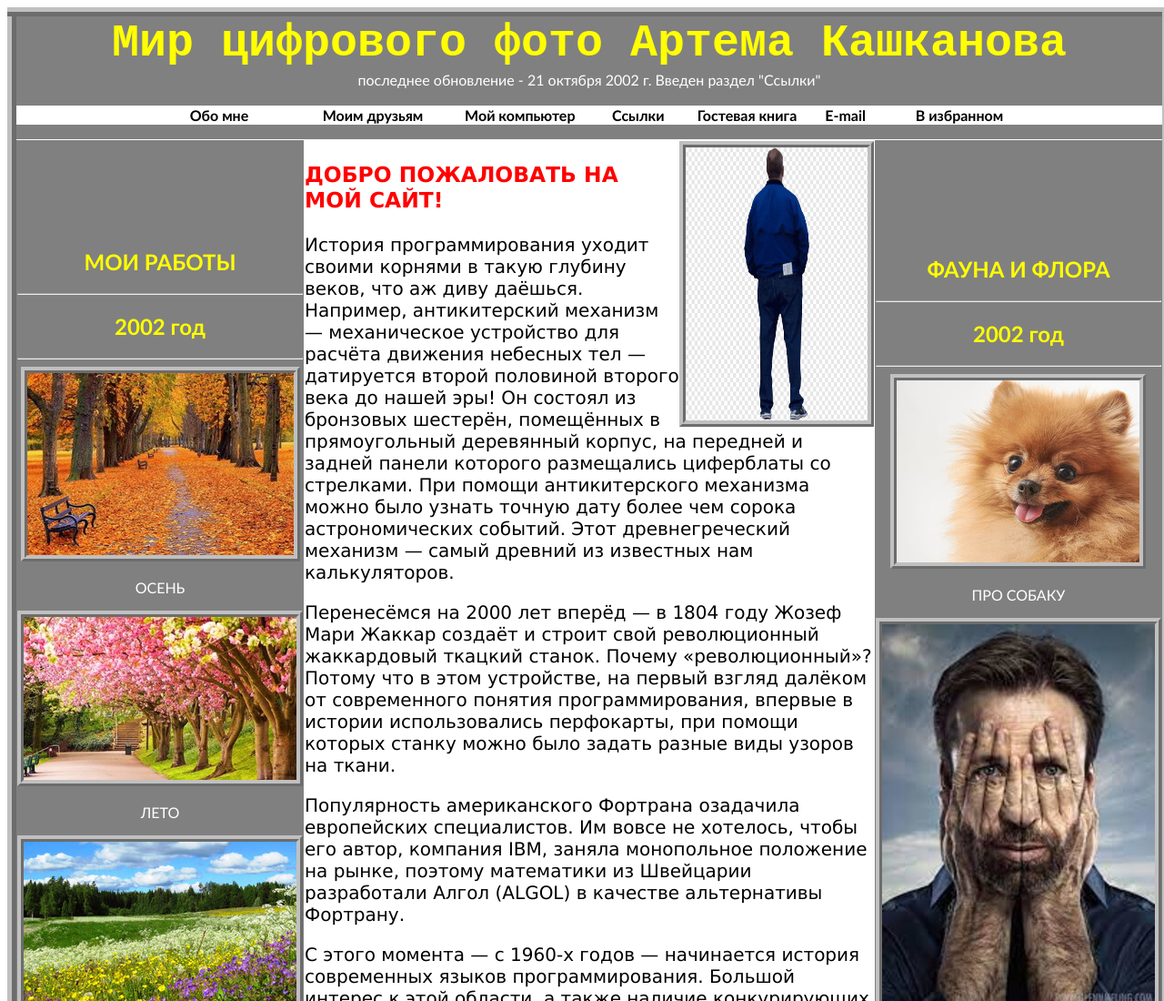
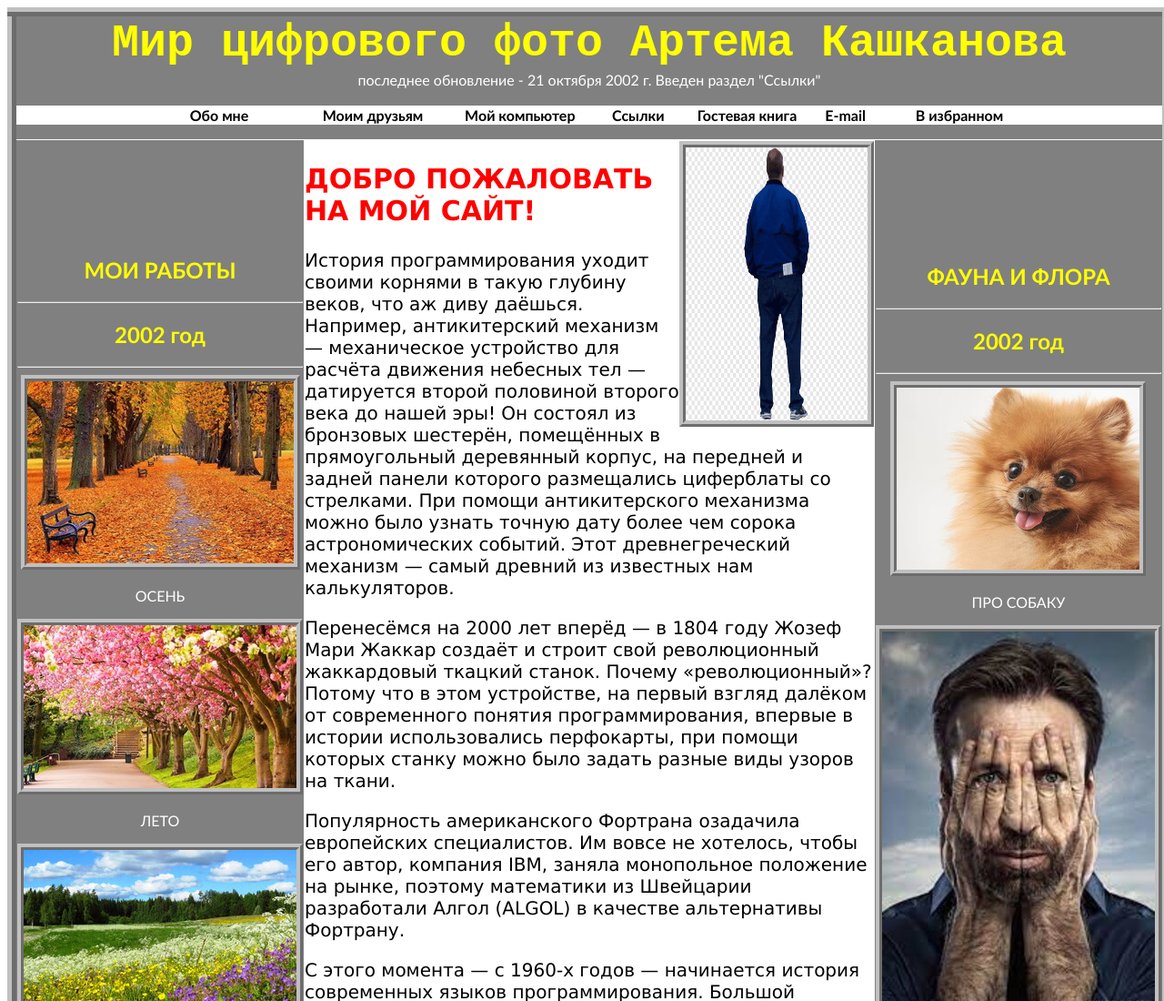
Before and after one commit to StasShein/Shein-repository, a plain HTML site: page site/site table/index.html in a window 1280 px wide. Shown: the top 1100 px of the page at 91% size. Drawn offline with Linux system fonts and the light colour scheme.

Commit message:
add lessons

```diff
--- a/site/site table/index.html
+++ b/site/site table/index.html
@@ -53,9 +53,9 @@
 
             <tr>
                 <th colspan="2">
-                    <h2>МОИ РАБОТЫ</h2>
+                    <h2 class="yellow-font">МОИ РАБОТЫ</h2>
                     <hr>
-                    <h2>2002 год</h2>
+                    <h2 class="yellow-font">2002 год</h2>
                     <hr>
                     <img src="style/images/autumn.jpg" alt="autumn">
                     <p>ОСЕНЬ</p>
@@ -69,7 +69,7 @@
 
                     <img class="man" src="style/images/man.png" alt="Man">
 
-                    <h3>ДОБРО ПОЖАЛОВАТЬ НА МОЙ САЙТ!</h3>
+                    <h2 class="red-font">ДОБРО ПОЖАЛОВАТЬ НА МОЙ САЙТ!</h2>
 
 
 
@@ -94,9 +94,9 @@
                 </td>
 
                 <th colspan="2">
-                    <H2>ФАУНА И ФЛОРА</H2>
+                    <h2 class="yellow-font">ФАУНА И ФЛОРА</h2>
                     <hr>
-                    <h2>2002 год</h2>
+                    <h2 class="yellow-font">2002 год</h2>
                     <hr>
                     <img src="style/images/dog.jpg" alt="DOG">
                     <p>ПРО СОБАКУ</p>
@@ -110,9 +110,12 @@
 
 
         <tfoot>
+
             <tr>
                 <td style="font-size: 50px;" colspan="9">Спасибо за внимание!</td>
+
             </tr>
+
         </tfoot>
 
     </table>
--- a/site/site table/style/css/style.css
+++ b/site/site table/style/css/style.css
@@ -74,10 +74,10 @@ p{
     font-weight: 900;
 }
 
-H2{
+.yellow-font{
     color: yellow;
 }
 
-h3{
+.red-font{
     color: red;
 }
```
